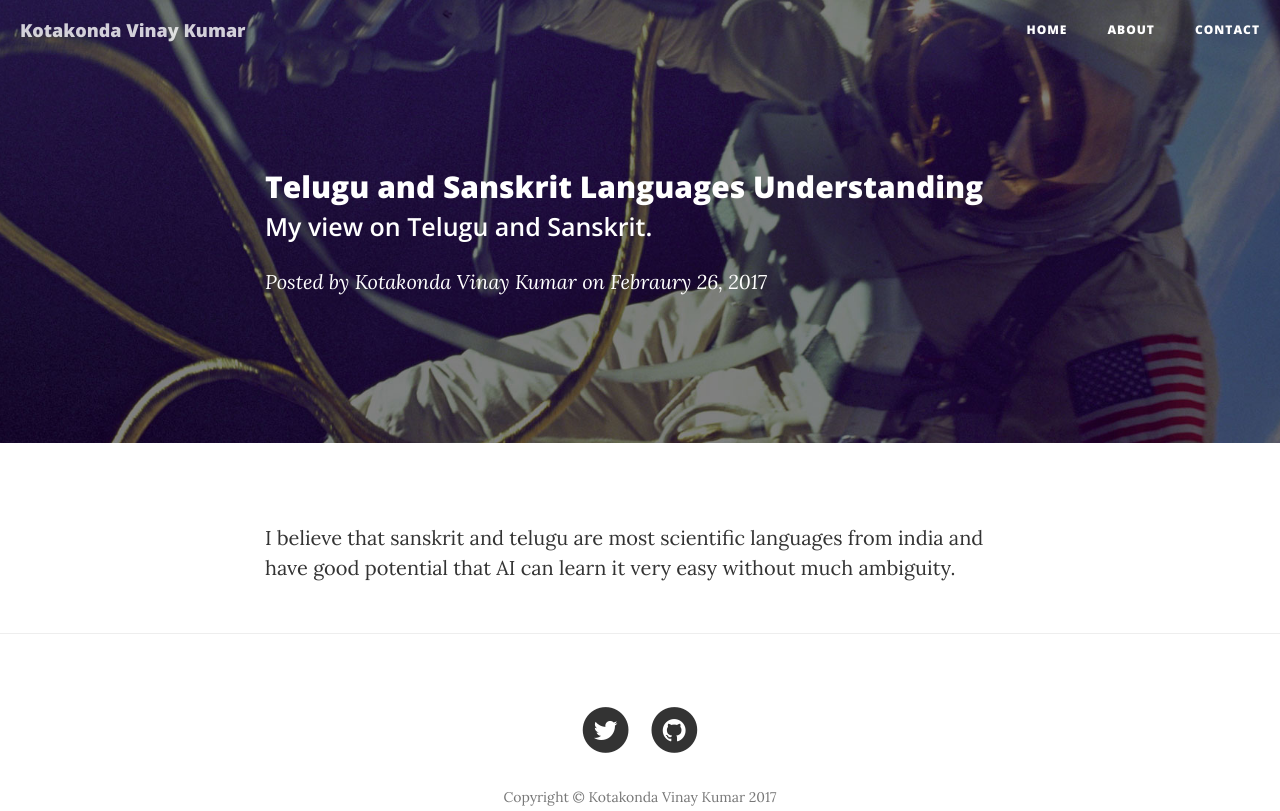
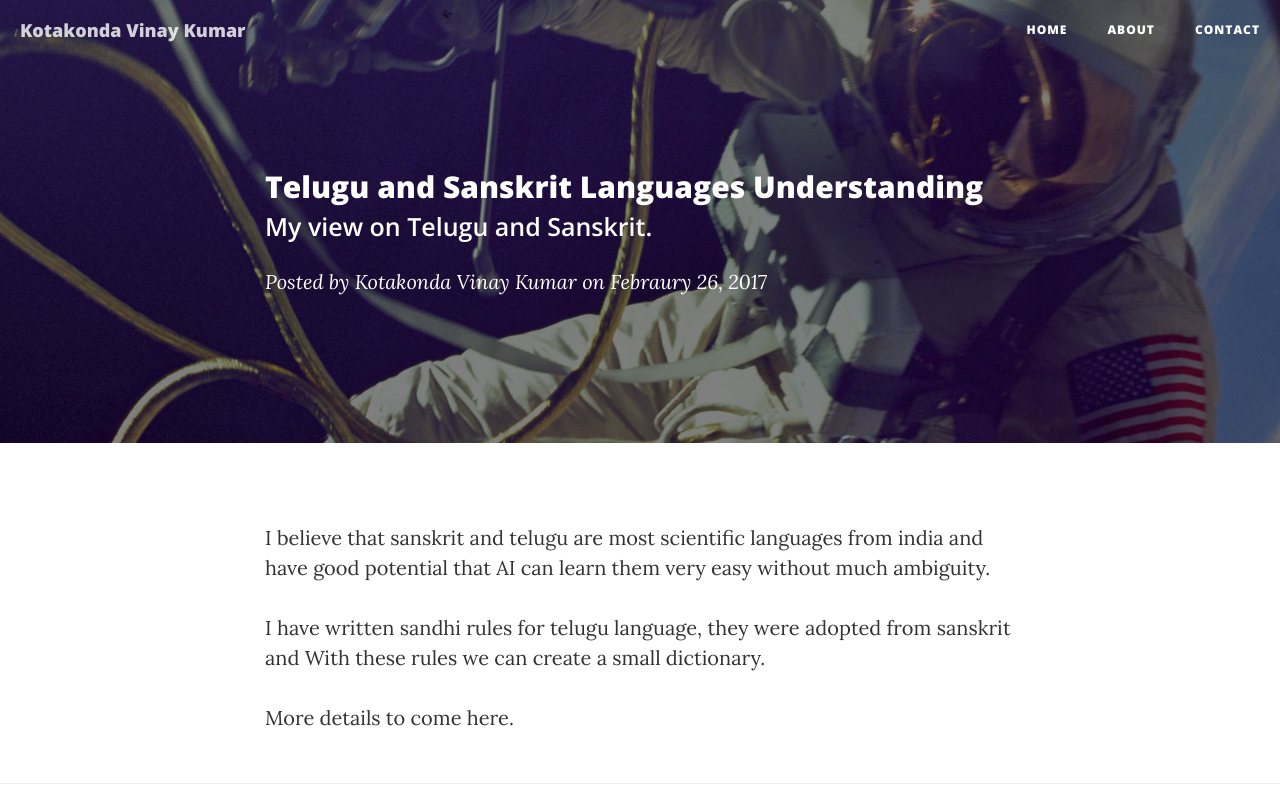
Before and after one commit to kotakondavinay/kotakondavinay.github.io, a website: page post.html in a window 1280 px wide. Shown: the top 811 px of the page. Drawn offline with nearby package versions, Linux system fonts and the light colour scheme.

Commit message:
added minor details

```diff
--- a/post.html
+++ b/post.html
@@ -85,7 +85,9 @@
         <div class="container">
             <div class="row">
                 <div class="col-lg-8 col-lg-offset-2 col-md-10 col-md-offset-1">
-                    <p>I believe that sanskrit and telugu are most scientific languages from india and have good potential that AI can learn it very easy without much ambiguity.</p>
+                    <p>I believe that sanskrit and telugu are most scientific languages from india and have good potential that AI can learn them very easy without much ambiguity.</p>
+                    <p>I have written sandhi rules for telugu language, they were adopted from sanskrit and With these rules we can create a small dictionary.</p>
+                    <p>More details to come here.</p>
                 </div>
             </div>
         </div>
```
